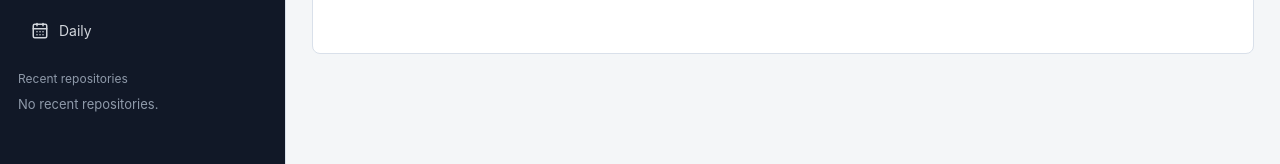
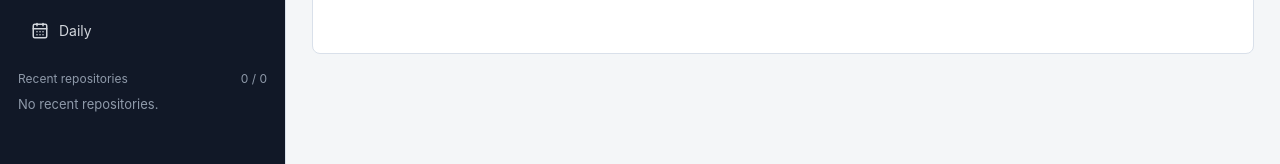
Before and after one commit to sergii-ziborov/BranchPilot, a React (Vite) app: page / in a window 1280 px wide. Shown: the part 538-702 px from the top of the page. Built offline with nearby package versions, Linux system fonts and the light colour scheme.

Commit message:
Add repository search filter

```diff
--- a/src/App.css
+++ b/src/App.css
@@ -139,6 +139,60 @@ button:disabled {
 .recent-list p {
   color: var(--sidebar-muted);
   font-size: 13px;
+}
+
+.recent-list-heading,
+.recent-filter {
+  display: grid;
+  grid-template-columns: minmax(0, 1fr) auto;
+  gap: 6px;
+  align-items: center;
+}
+
+.recent-list-heading > span:last-child {
+  color: var(--sidebar-muted);
+  font-size: 12px;
+  white-space: nowrap;
+}
+
+.recent-filter label {
+  display: grid;
+  grid-template-columns: 16px minmax(0, 1fr);
+  min-height: 32px;
+  align-items: center;
+  gap: 7px;
+  padding: 0 9px;
+  border: 1px solid rgba(148, 163, 184, 0.2);
+  border-radius: 8px;
+  color: var(--sidebar-muted);
+  background: rgba(15, 23, 42, 0.28);
+}
+
+.recent-filter input {
+  width: 100%;
+  min-width: 0;
+  border: 0;
+  outline: none;
+  color: var(--sidebar-text);
+  background: transparent;
+  font-size: 13px;
+}
+
+.recent-filter button {
+  display: inline-flex;
+  width: 32px;
+  min-height: 32px;
+  align-items: center;
+  justify-content: center;
+  border: 1px solid rgba(148, 163, 184, 0.2);
+  border-radius: 8px;
+  color: var(--sidebar-muted);
+  background: transparent;
+}
+
+.recent-filter button:hover {
+  color: #ffffff;
+  background: rgba(148, 163, 184, 0.14);
 }
 
 .recent-repo-row {
--- a/src/App.tsx
+++ b/src/App.tsx
@@ -102,6 +102,7 @@ function App() {
   const [appVersion, setAppVersion] = useState('0.0.0')
   const [snapshot, setSnapshot] = useState<RepositorySnapshot | null>(null)
   const [recentRepositories, setRecentRepositories] = useState<RecentRepository[]>([])
+  const [recentRepositoryFilter, setRecentRepositoryFilter] = useState('')
   const [providers, setProviders] = useState<ProviderStatus[]>([])
   const [assistants, setAssistants] = useState<AssistantStatus[]>([])
   const [assistantsChecking, setAssistantsChecking] = useState(false)
@@ -201,6 +202,20 @@ function App() {
     )
   }, [history, historyFilter])
 
+  const filteredRecentRepositories = useMemo(() => {
+    const query = recentRepositoryFilter.trim().toLowerCase()
+
+    if (!query) return recentRepositories
+
+    return recentRepositories.filter((repo) =>
+      [
+        repo.name,
+        repo.path,
+        repo.pinned ? 'pinned favorite starred repository' : 'recent repository'
+      ].some((value) => value.toLowerCase().includes(query))
+    )
+  }, [recentRepositories, recentRepositoryFilter])
+
   const selectedChange = useMemo(
     () => snapshot?.status.changes.find((change) => change.path === selectedFilePath) ?? null,
     [selectedFilePath, snapshot]
@@ -1577,11 +1592,34 @@ function App() {
         </nav>
 
         <div className="recent-list">
-          <span className="section-label">Recent repositories</span>
+          <div className="recent-list-heading">
+            <span className="section-label">Recent repositories</span>
+            <span>{filteredRecentRepositories.length} / {recentRepositories.length}</span>
+          </div>
+          {recentRepositories.length > 0 && (
+            <div className="recent-filter">
+              <label htmlFor="recent-repository-filter">
+                <Search size={14} />
+                <input
+                  id="recent-repository-filter"
+                  value={recentRepositoryFilter}
+                  onChange={(event) => setRecentRepositoryFilter(event.target.value)}
+                  placeholder="Search repos"
+                />
+              </label>
+              {recentRepositoryFilter && (
+                <button type="button" aria-label="Clear repository search" onClick={() => setRecentRepositoryFilter('')}>
+                  <X size={14} />
+                </button>
+              )}
+            </div>
+          )}
           {recentRepositories.length === 0 ? (
             <p>No recent repositories.</p>
+          ) : filteredRecentRepositories.length === 0 ? (
+            <p>No repositories match this search.</p>
           ) : (
-            recentRepositories.map((repo) => (
+            filteredRecentRepositories.map((repo) => (
               <article className={repo.pinned ? 'recent-repo-row pinned' : 'recent-repo-row'} key={repo.path}>
                 <button className="recent-repo-open" type="button" onClick={() => openRepository(repo.path)}>
                   <strong>{repo.name}</strong>
```
